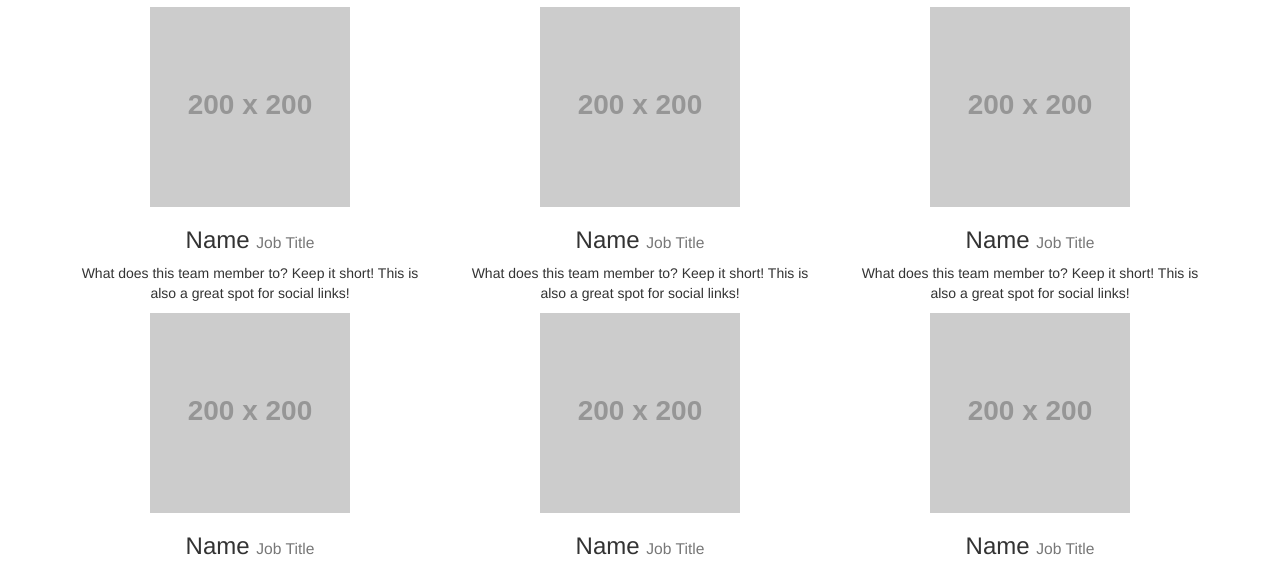
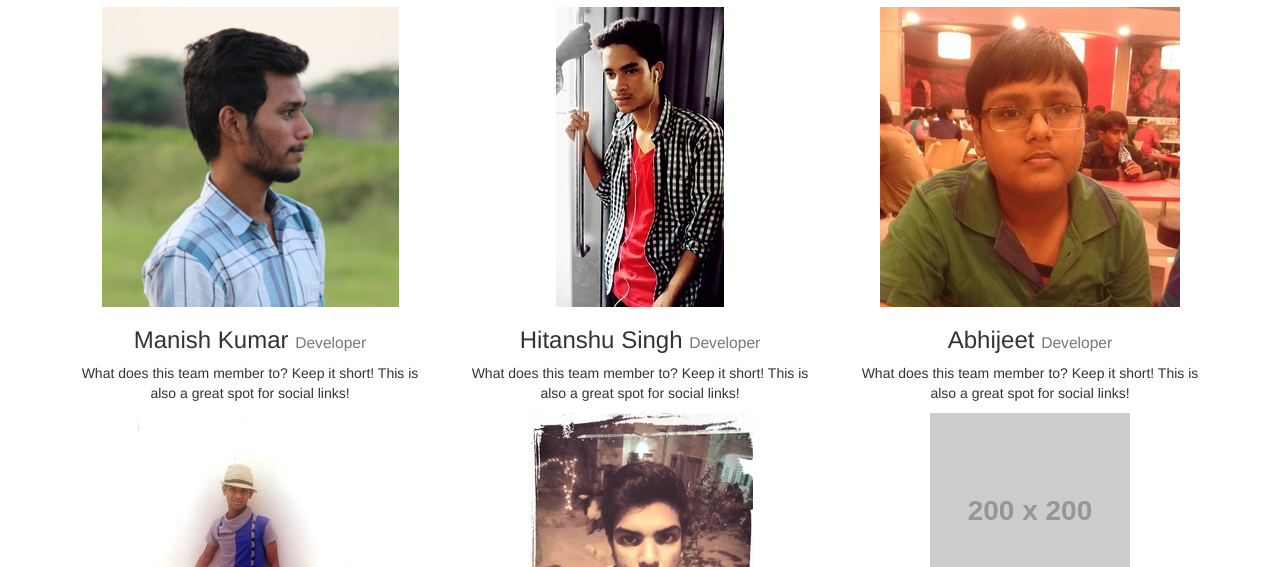
Before and after one commit to manish1298/STOCK-PHOTOGRAPHY, a plain HTML site: page Project/about.html in a window 1280 px wide. Shown: the part 197-764 px from the top of the page. Drawn offline with nearby package versions, Linux system fonts and the light colour scheme; placeholder pictures from the web are drawn by us.

Commit message:
Add files via upload

```diff
--- a/Project/about.html
+++ b/Project/about.html
@@ -25,7 +25,7 @@
 			</button>
 			<div class="collapse navbar-collapse">
 				<ul class="nav navbar-nav navbar-right">
-					<li><a href="#">Home</a>  </li>
+					<li><a href="index.html">Home</a>  </li>
 					<li><a href="#">Blog</a></li>
 					<li><a href="#">Portfolio</a></li>
 					<li class="active"><a href="#">About Us</a></li>
@@ -46,52 +46,64 @@
 				<h2>Our Team</h2>
 			</div>
 
+			<div class="manish">
 				<div class="col-lg-4 col-sm-6 text-center mb-4">
-				<img class="rounded-circle img-fluid d-block mx-auto" src="http://placehold.it/200x200">
-				<h3>Name
-					<small>Job Title</small>
+					<img class="rounded-circle img-fluid d-block mx-auto" src="image/about/manish.jpg">
+					<h3>Manish Kumar
+						<small>Developer</small>
 					</h3>
 					<p>What does this team member to? Keep it short! This is also a great spot for social links!</p>
 				</div>
+			</div>
 
+			<div class="hitanshu">
 				<div class="col-lg-4 col-sm-6 text-center mb-4">
-				<img class="rounded-circle img-fluid d-block mx-auto" src="http://placehold.it/200x200">
-				<h3>Name
-					<small>Job Title</small>
+					<img class="rounded-circle img-fluid d-block mx-auto" src="image/about/hitanshu.jpg">
+					<h3>Hitanshu Singh
+						<small>Developer</small>
 					</h3>
 					<p>What does this team member to? Keep it short! This is also a great spot for social links!</p>
 				</div>
+			</div>
 
+			<div class="abhijeet">
 				<div class="col-lg-4 col-sm-6 text-center mb-4">
-				<img class="rounded-circle img-fluid d-block mx-auto" src="http://placehold.it/200x200">
-				<h3>Name
-					<small>Job Title</small>
+					<img class="rounded-circle img-fluid d-block mx-auto" src="image/about/abhijeet.jpg">
+					<h3>Abhijeet
+						<small>Developer</small>
 					</h3>
 					<p>What does this team member to? Keep it short! This is also a great spot for social links!</p>
 				</div>
+			</div>
 
+			<div class="ankit">
 				<div class="col-lg-4 col-sm-6 text-center mb-4">
-				<img class="rounded-circle img-fluid d-block mx-auto" src="http://placehold.it/200x200">
-				<h3>Name
-					<small>Job Title</small>
+					<img class="rounded-circle img-fluid d-block mx-auto" src="image/about/ankit.jpg">
+					<h3>Ankit Kumar
+						<small>Developer</small>
 					</h3>
 					<p>What does this team member to? Keep it short! This is also a great spot for social links!</p>
 				</div>
+			</div>
 
+			<div class="govind">
 				<div class="col-lg-4 col-sm-6 text-center mb-4">
-				<img class="rounded-circle img-fluid d-block mx-auto" src="http://placehold.it/200x200">
-				<h3>Name
-					<small>Job Title</small>
+					<img class="rounded-circle img-fluid d-block mx-auto" src="image/about/govind.jpg">
+					<h3>Govind
+						<small>Developer</small>
 					</h3>
 					<p>What does this team member to? Keep it short! This is also a great spot for social links!</p>
 				</div>
+			</div>
 
+			<div class="bipin">
 				<div class="col-lg-4 col-sm-6 text-center mb-4">
 					<img class="rounded-circle img-fluid d-block mx-auto" src="http://placehold.it/200x200">
-				<h3>Name
-					<small>Job Title</small>
+					<h3>Bipin
+						<small>Developer</small>
 					</h3>
 					<p>What does this team member to? Keep it short! This is also a great spot for social links!</p>
+				</div>
 			</div>
 		</div>
 	</div>
--- a/Project/css/about.css
+++ b/Project/css/about.css
@@ -6,3 +6,7 @@ h1
 {
 	text-align: center;
 }
+.hitanshu
+{
+	margin-left: ;
+}
--- a/Project/css/signup.css
+++ b/Project/css/signup.css
@@ -13,6 +13,7 @@ img
 }
 .loginbox
 {
+	margin-top: 30px;
 	position:absolute;
 	top:50%;
 	left:50%;
```
Also changed, not shown: Project/index.html (+1 -1 lines), Project/login.html (+2 -2 lines), Project/signup.html (+2 -2 lines), Project/image/about/abhijeet.jpg (added), Project/image/about/ankit.jpg (added), Project/image/about/govind.jpg (added), Project/image/about/hitanshu.jpg (added), Project/image/about/manish.jpg (added). Lines whose indentation alone changed are shown as unchanged.
